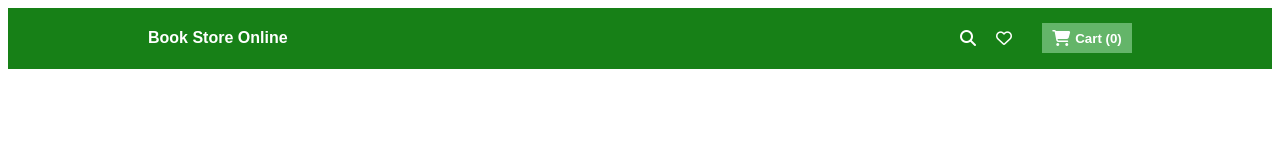
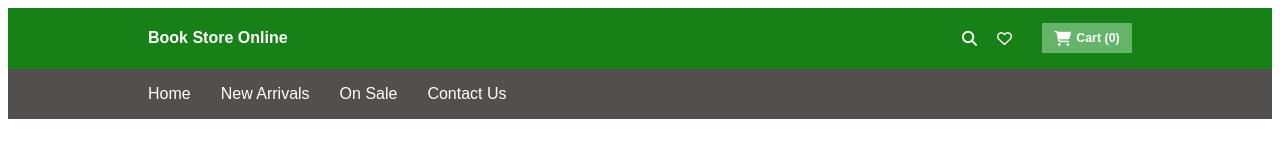
Before and after one commit to awrongcloud/bookstore_online, a plain HTML site: page index.html in a window 1280 px wide. Drawn offline with Linux system fonts and the light colour scheme.

Commit message:
added second section navbar

```diff
--- a/index.html
+++ b/index.html
@@ -28,6 +28,23 @@
         </div>
     </div>
 
+    <nav class="navbar">
+            <ul class="nav">
+                <li>
+                    <a href="#">Home</a>
+                </li>
+                <li>
+                    <a href="#">New Arrivals</a>
+                </li>
+                <li>
+                    <a href="#">On Sale</a>
+                </li>
+                <li>
+                    <a href="#">Contact Us</a>
+                </li>
+            </ul>
+    </nav>
+
 
 
 
--- a/styles.css
+++ b/styles.css
@@ -5,6 +5,8 @@
     display: flex;
     justify-content: space-between;
     padding-left: 140px;
+    font-size: 16px;
+
 }
 
 .heart-icon {
@@ -17,6 +19,7 @@
     align-items: center;
     padding-right: 140px;
     gap: 30px;
+    font-size: 15px;
 }
 
 .cart-container {
@@ -28,3 +31,25 @@
     gap: 5px;
     background-color: rgb(100, 181, 105);
 }
+
+.navbar{
+    background-color: rgb(84, 79, 79);
+    color: white;
+    display: flex;
+}
+
+.nav{
+    padding-left: 140px;
+    display: flex;
+    gap: 30px;
+}
+
+.navbar ul{
+    list-style-type: none;
+}
+
+.navbar a{
+    color: white;
+    text-decoration: none;
+    font-family: sans-serif;
+}
```
